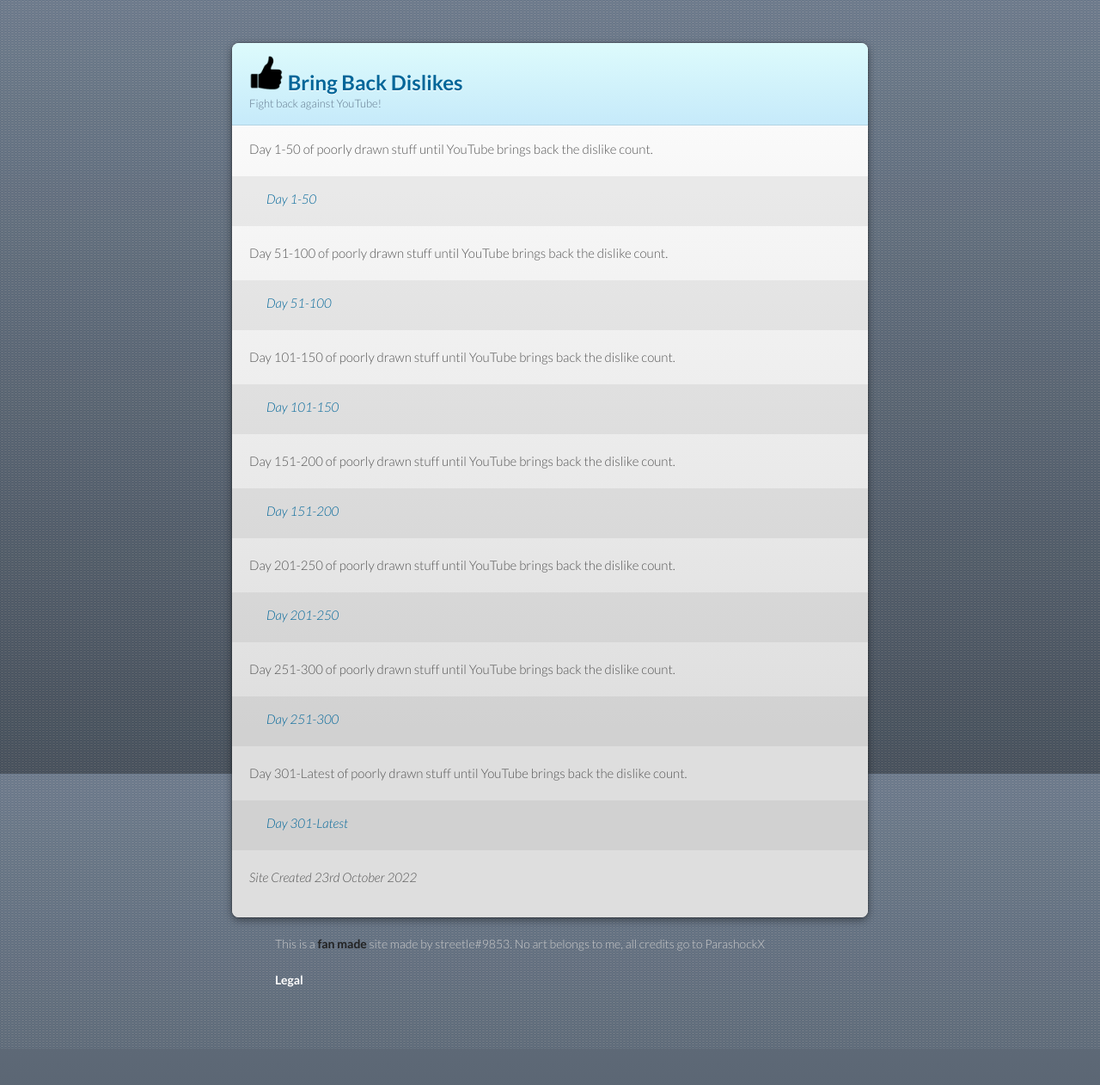
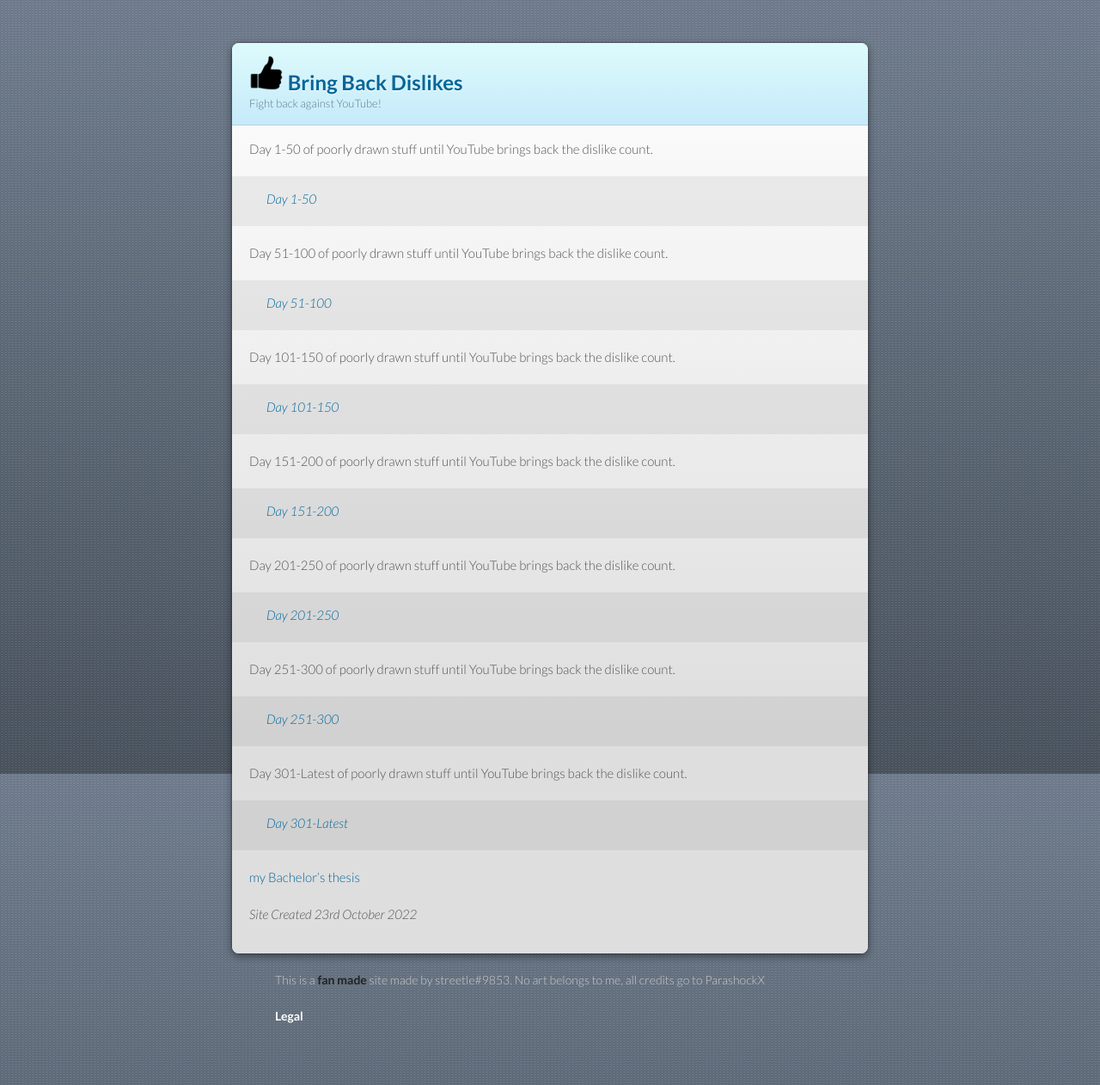
Before and after one commit to streetlegithub/bringbackdislikes.ml, a Jekyll site: the page built from index.md, in a window 1280 px wide. Shown: the whole page at 86% size. Built offline with Jekyll 4.4.1, drawn with Linux system fonts in a browser that asks for light colours; our own code applies the rules of GitHub Pages for plain Markdown files; before the commit the page ends 1220 px from its top, so only the background shows below that.

Commit message:
Update index.md

```diff
--- a/index.md
+++ b/index.md
@@ -19,6 +19,9 @@
 Day 301-Latest of poorly drawn stuff until YouTube brings back the dislike count.
 > [Day 301-Latest](./350)
 
+ <a href='https://writingbachelorthesis.com/'>my Bachelor's thesis</a> <script type='text/javascript' src='https://www.freevisitorcounters.com/auth.php?id=9e505ef7db3222fa4f7eac397a7a86fa58009256'></script>
+<script type="text/javascript" src="https://www.freevisitorcounters.com/en/home/counter/979051/t/5"></script>
+
 <i>Site Created 23rd October 2022</i>
 <script async src="https://pagead2.googlesyndication.com/pagead/js/adsbygoogle.js?client=ca-pub-5850853284840895"
      crossorigin="anonymous"></script>
```
